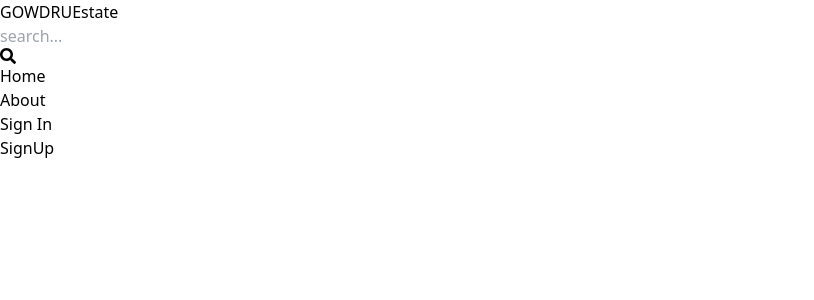
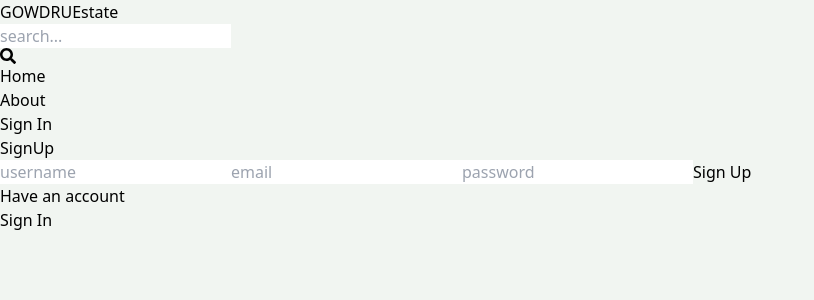
Before and after one commit to MaheshND-321/E_commerce_website_mern, a React (Vite) app in the folder client/: page /sign-up in a window 1280 px wide. Shown: the top 300 px of the page, without its empty margins (0-814 px from the left). Built offline with nearby package versions, Linux system fonts and the light colour scheme.

Commit message:
added the connection to the signup page

```diff
--- a/client/src/index.css
+++ b/client/src/index.css
@@ -1,3 +1,7 @@
 @tailwind base;
 @tailwind components;
 @tailwind utilities;
+
+body {
+  background-color: rgb(241, 245, 241);
+}
--- a/client/src/pages/SignUp.jsx
+++ b/client/src/pages/SignUp.jsx
@@ -1,5 +1,86 @@
-import React from "react";
+import React, { useState } from "react";
+import { Link, useNavigate } from "react-router-dom";
 
 export default function SignUp() {
-  return <div>SignUp</div>;
+  const [formData, setFormData] = useState({});
+  const [error, setError] = useState(null);
+  const [loading, setLoading] = useState(false);
+  const navigate = useNavigate();
+  const handelChange = (e) => {
+    setFormData({
+      ...formData,
+      [e.target.id]: e.target.value,
+    });
+  };
+
+  console.log(formData);
+
+  const handelSubmit = async (e) => {
+    e.preventDefault();
+    try {
+      setLoading(true);
+      const res = await fetch("/api/auth/signup", {
+        method: "POST",
+        headers: {
+          "Content-Type": "application/json",
+        },
+        body: JSON.stringify(formData),
+      });
+      const data = await res.json();
+      if (data.success === false) {
+        setError(data.message);
+        setLoading(false);
+        return;
+      }
+      setLoading(false);
+      setError(null);
+      console.log(data);
+      navigate("/sign-in");
+    } catch (error) {
+      setLoading(false);
+      setError(error.message);
+    }
+  };
+
+  return (
+    <div className="p-3 max-w-lg mx-auto">
+      <h1 className="text-3xl text-center font-semibold my-7">SignUp</h1>
+      <form onSubmit={handelSubmit} className="flex flex-col gap-4">
+        <input
+          type="text"
+          placeholder="username"
+          className="border p-3 rounded-lg"
+          id="username"
+          onChange={handelChange}
+        />
+        <input
+          type="email"
+          placeholder="email"
+          className="border p-3 rounded-lg"
+          id="email"
+          onChange={handelChange}
+        />
+        <input
+          type="password"
+          placeholder="password"
+          className="border p-3 rounded-lg"
+          id="password"
+          onChange={handelChange}
+        />
+        <button
+          disabled={loading}
+          className="bg-slate-700 text-white p-3 rounded-lg uppercase hover:opacity-95 disabled:opacity-80"
+        >
+          {loading ? "Loading..." : "Sign Up"}
+        </button>
+      </form>
+      <div className="flex gap-2 mt-5">
+        <p>Have an account</p>
+        <Link to={"/sign-in"}>
+          <span className="text-blue-700">Sign In</span>
+        </Link>
+      </div>
+      {error && <p className="text-red-500">{error}</p>}
+    </div>
+  );
 }
--- a/client/vite.config.js
+++ b/client/vite.config.js
@@ -3,5 +3,13 @@
 
 // https://vite.dev/config/
 export default defineConfig({
+  server:{
+    proxy:{
+      '/api' :{
+        target: 'http://localhost:3000',
+        secure :false,
+      },
+    },
+  },
   plugins: [react()],
 })
```
